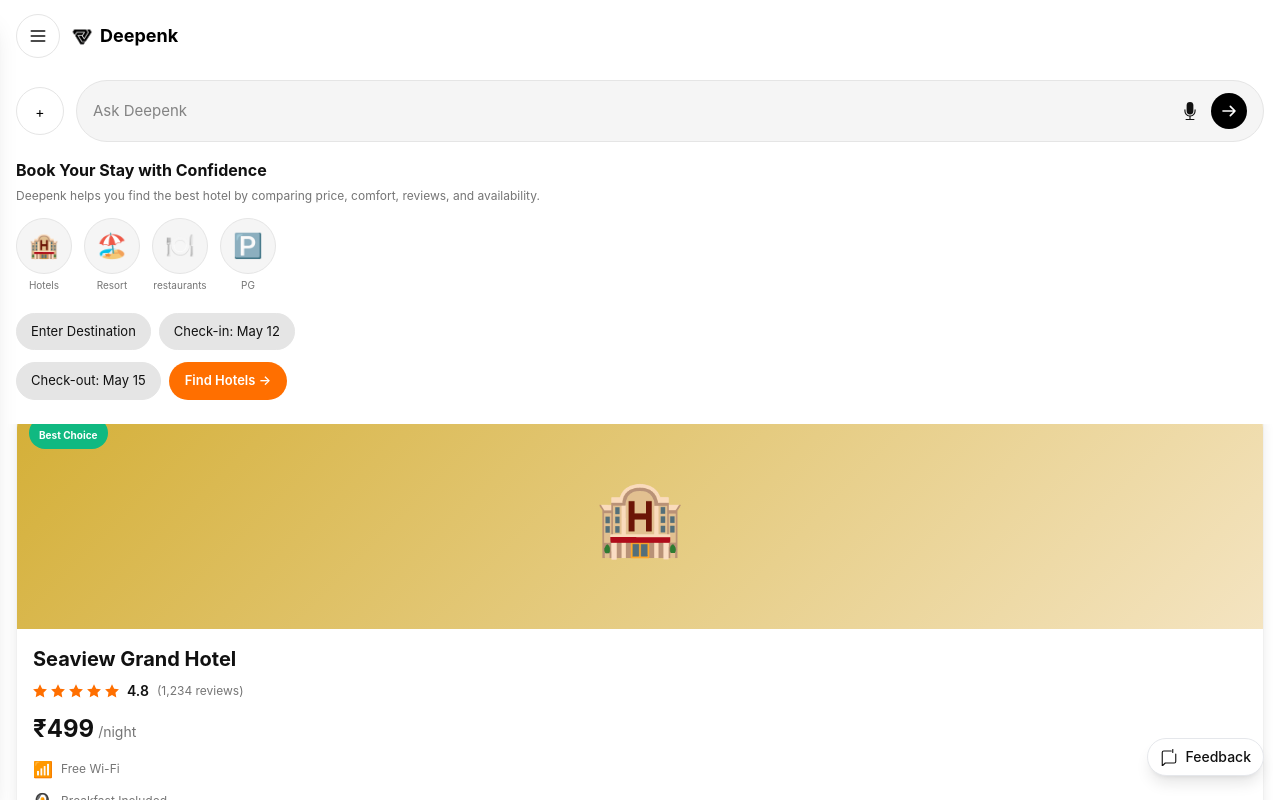
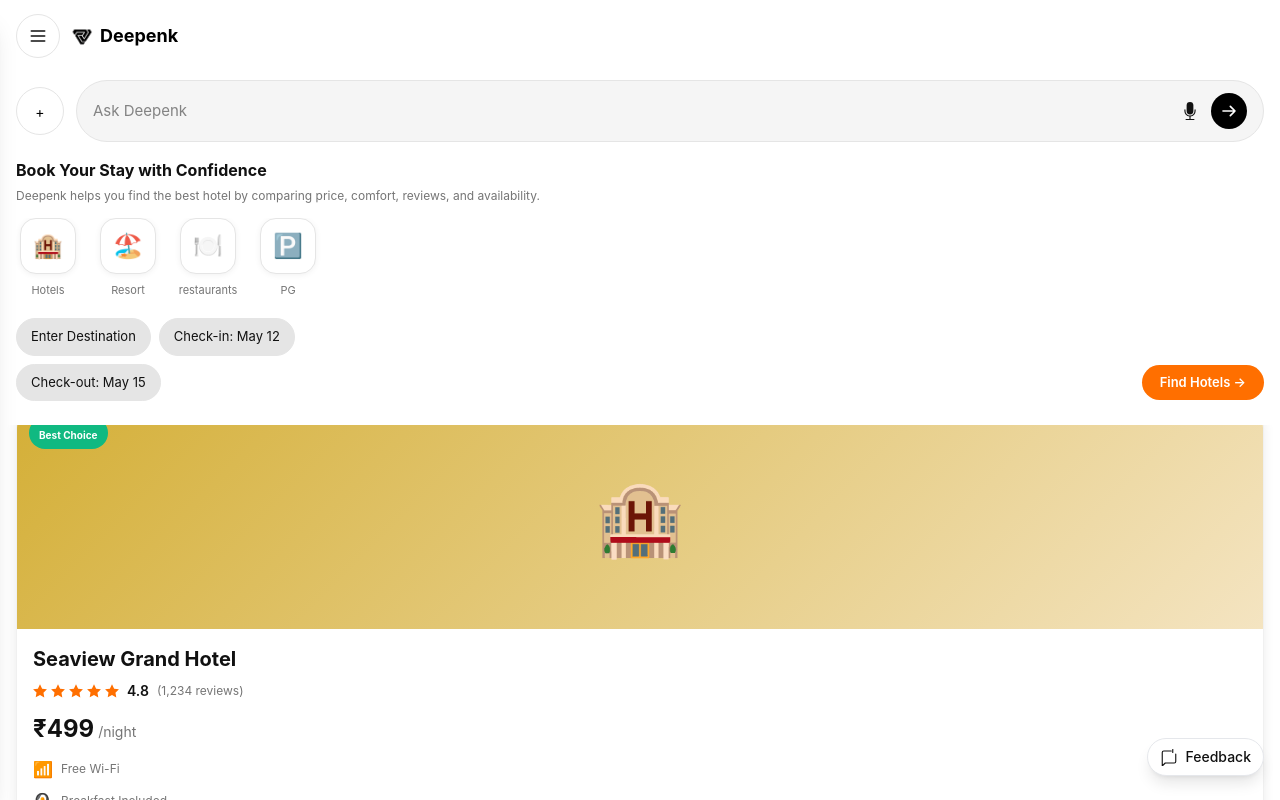
Before and after one commit to Vignesh-Kamsala/deepenk, a React (Vite) app in the folder deepenk-app/: page /hotels in a window 1280 px wide. Shown: the top 800 px of the page. Built offline with nearby package versions, Linux system fonts and the light colour scheme.

Commit message:
modified:   deepenk-app/src/components/common/MapPreview.js modified:   deepenk-app/src/components/sections/HotelsPage.jsx modified:   deepenk-app/src/components/sections/ShoppingPage.jsx

```diff
--- a/deepenk-app/src/components/common/MapPreview.jsx
+++ b/deepenk-app/src/components/common/MapPreview.jsx
@@ -44,10 +44,11 @@ const MapPreview = () => {
       </div>
 
       {/* transport type buttons */}
-      <div className="absolute top-4 left-1/2 transform -translate-x-1/2 flex gap-3">
-        <div className="w-14 h-10 bg-white rounded-full flex items-center justify-center shadow">🚲</div>
-        <div className="w-14 h-10 bg-white rounded-full flex items-center justify-center shadow">🛺</div>
-        <div className="w-14 h-10 bg-white rounded-full flex items-center justify-center shadow">🚗</div>
+      <div className="absolute top-4 left-1/2 transform -translate-x-1/2 flex items-center justify-center gap-3">
+        <div className="w-14 h-14 bg-white rounded-full flex items-center justify-center shadow flex-shrink-0">🚲</div>
+        <div className="w-14 h-14 bg-white rounded-full flex items-center justify-center shadow flex-shrink-0">🛺</div>
+        <div className="w-14 h-14 bg-white rounded-full flex items-center justify-center shadow flex-shrink-0">🚗</div>
+        <div className="w-14 h-14 bg-white rounded-full flex items-center justify-center shadow flex-shrink-0">🚕</div>
       </div>
     </div>
   )
--- a/deepenk-app/src/components/sections/HotelsPage.jsx
+++ b/deepenk-app/src/components/sections/HotelsPage.jsx
@@ -121,36 +121,42 @@ const HotelsPage = () => {
         </div>
 
         {/* Category Icons */}
-        <div className="flex gap-3 mb-3 overflow-x-auto pb-2" style={{ WebkitOverflowScrolling: 'touch' }}>
+        <div className="flex gap-4 mb-3 overflow-x-auto pb-2" style={{ WebkitOverflowScrolling: 'touch' }}>
           {categories.map((category) => (
             <button
               key={category.id}
               onClick={() => setSelectedCategory(category.id)}
-              className="flex-shrink-0 flex flex-col items-center gap-1 transition-all active:scale-95"
+              className="flex-shrink-0 flex flex-col items-center gap-2 transition-all active:scale-95"
+              style={{ width: 64 }}
             >
               <div
-                className="w-14 h-14 rounded-full flex items-center justify-center"
+                className="w-14 h-14 rounded-2xl flex items-center justify-center"
                 style={{
-                  backgroundColor: selectedCategory === category.id ? '#FFF9E6' : COLORS.inputBg,
-                  border: selectedCategory === category.id ? '2px solid #FFD700' : `1px solid ${COLORS.border}`
+                  backgroundColor: selectedCategory === category.id ? '#FFFFFF' : '#FFFFFF',
+                  border: selectedCategory === category.id ? '2px solid #10B981' : `1px solid ${COLORS.border}`,
+                  boxShadow: '0 1px 6px rgba(0,0,0,0.06)'
                 }}
               >
                 <span className="text-2xl">{category.emoji}</span>
               </div>
-              <span className="text-[10px]" style={{ color: COLORS.muted }}>{category.label}</span>
+              <span className="text-[11px] text-center" style={{ color: COLORS.muted }}>{category.label}</span>
             </button>
           ))}
         </div>
 
-        {/* Filter Buttons */}
-        <div className="flex gap-2 mb-3">
-          <StyledButton style={{ padding: '8px 14px', fontSize: 13 }}>Enter Destination</StyledButton>
-          <StyledButton style={{ padding: '8px 14px', fontSize: 13 }}>Check-in: May 12</StyledButton>
-        </div>
+        {/* Filter Buttons - arranged to match screenshot */}
+        <div className="mb-3">
+          <div className="flex items-center gap-2 mb-2">
+            <StyledButton style={{ padding: '8px 14px', fontSize: 13 }}>Enter Destination</StyledButton>
+            <StyledButton style={{ padding: '8px 14px', fontSize: 13 }}>Check-in: May 12</StyledButton>
+          </div>
 
-        <div className="flex gap-2 mb-3">
-          <StyledButton style={{ padding: '8px 14px', fontSize: 13 }}>Check-out: May 15</StyledButton>
-          <StyledButton variant="primary" style={{ padding: '8px 16px', fontSize: 13 }}>Find Hotels →</StyledButton>
+          <div className="flex items-center justify-between gap-2">
+            <StyledButton style={{ padding: '8px 14px', fontSize: 13 }}>Check-out: May 15</StyledButton>
+            <div style={{ marginLeft: 'auto' }}>
+              <StyledButton variant="primary" style={{ padding: '8px 18px', fontSize: 13 }}>Find Hotels →</StyledButton>
+            </div>
+          </div>
         </div>
       </div>
 
--- a/deepenk-app/src/components/sections/ShoppingPage.jsx
+++ b/deepenk-app/src/components/sections/ShoppingPage.jsx
@@ -121,6 +121,30 @@ const ShoppingPage = () => {
               <span className="text-[9px]" style={{ color: '#757575' }}>{category.label}</span>
             </button>
           ))}
+        </div>
+
+        {/* Quick Actions: show four primary categories in a fixed grid */}
+        <div className="mt-3 px-1">
+          <div className="grid grid-cols-4 gap-3">
+            {categories.slice(0, 4).map((c) => (
+              <button
+                key={c.id}
+                onClick={() => setSelectedCategory(c.id)}
+                className="flex flex-col items-center gap-2"
+              >
+                <div
+                  className="w-14 h-14 rounded-full flex items-center justify-center"
+                  style={{
+                    backgroundColor: selectedCategory === c.id ? '#FFF9E6' : '#F5F5F5',
+                    border: selectedCategory === c.id ? '2px solid #FFD700' : '1px solid #E5E5E5'
+                  }}
+                >
+                  <span className="text-xl">{c.emoji}</span>
+                </div>
+                <span className="text-xs text-center" style={{ color: '#757575' }}>{c.label}</span>
+              </button>
+            ))}
+          </div>
         </div>
 
         {/* Small query card inside fixed header so it's non-moving */}
```
